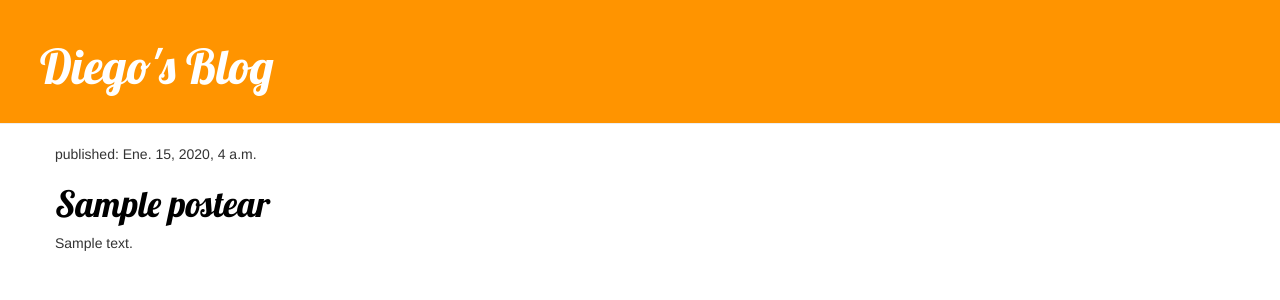
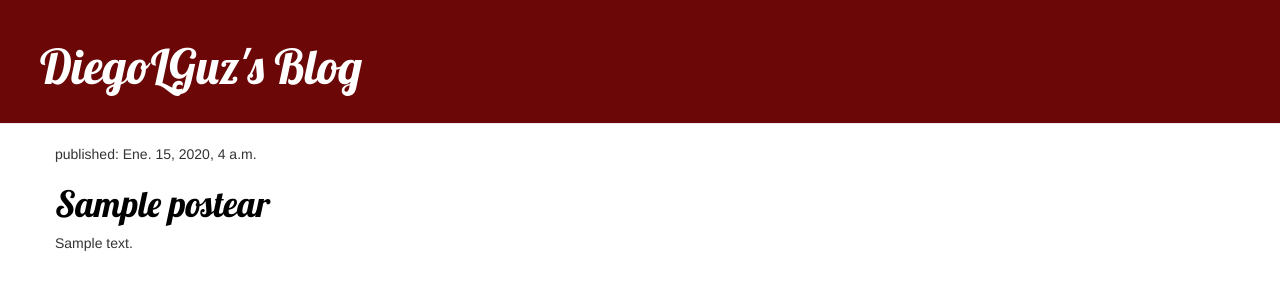
Before and after one commit to DiegoLguz/DjangoBlog, a Django app: page / in a window 1280 px wide. Shown: the top 300 px of the page. Run offline with Django 3.2, Linux system fonts and the light colour scheme; tables that the repository leaves empty hold one stand-in row (values such as "Sample post"); some libraries are stand-ins or nearby versions.

Commit message:
Modificacion Color Header Css

```diff
--- a/blog/static/css/blog.css
+++ b/blog/static/css/blog.css
@@ -3,7 +3,7 @@
         font-family: 'Lobster';
     }
 .page-header {
-        background-color: #ff9400;
+        background-color: #6B0707;
         margin-top: 0;
         padding: 20px 20px 20px 40px;
     }
--- a/blog/templates/blog/lista.html
+++ b/blog/templates/blog/lista.html
@@ -1,7 +1,7 @@
 {% load staticfiles %}
 <html>
         <head>
-            <title>Django Girls blog</title>
+            <title>Diego's BLog</title>
             <link rel="stylesheet" href="//maxcdn.bootstrapcdn.com/bootstrap/3.2.0/css/bootstrap.min.css">
             <link rel="stylesheet" href="//maxcdn.bootstrapcdn.com/bootstrap/3.2.0/css/bootstrap-theme.min.css">
             <link rel="stylesheet" href="{% static 'css/blog.css' %}">
@@ -9,7 +9,7 @@
         </head>
         <body>
             <div class="page-header">
-                  <h1><a href="/">Diego's Blog</a></h1>
+                  <h1><a href="/">DiegoLGuz's Blog</a></h1>
             </div>
 
       <div class="content container">
```
